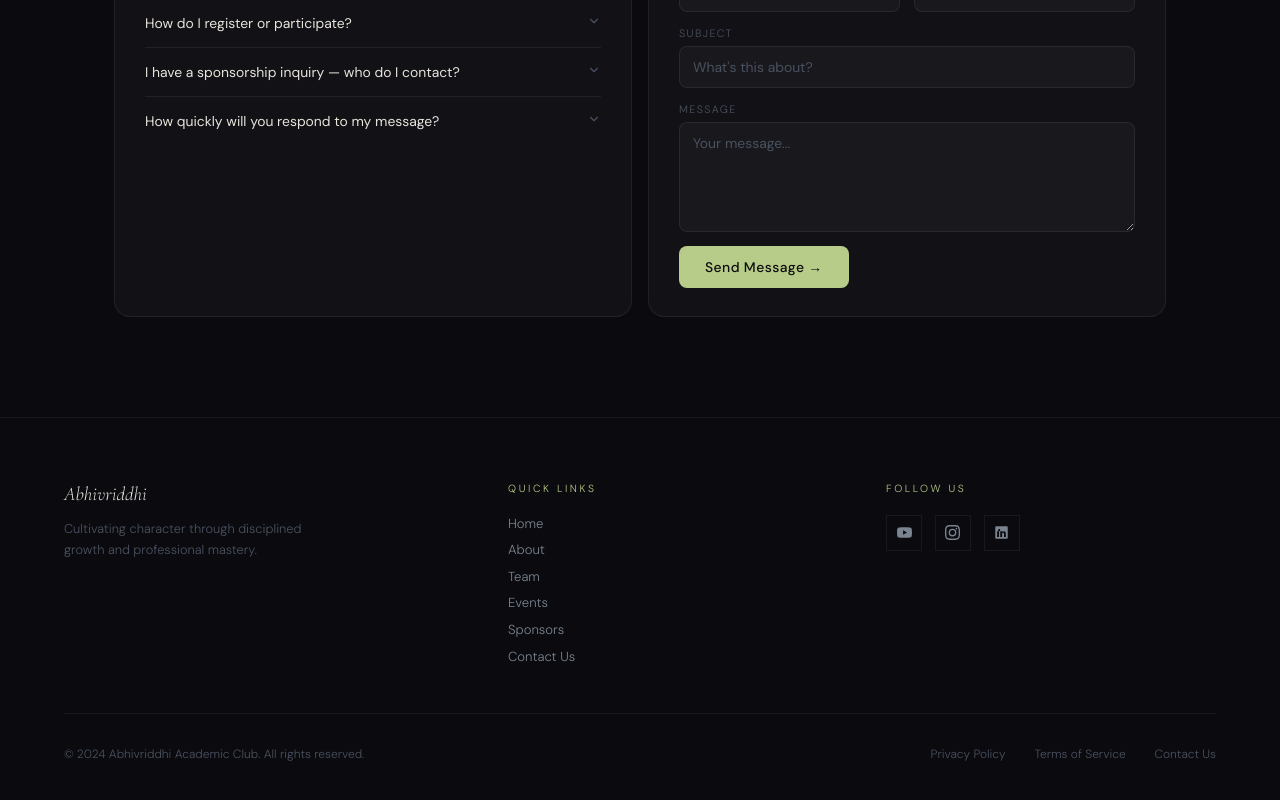
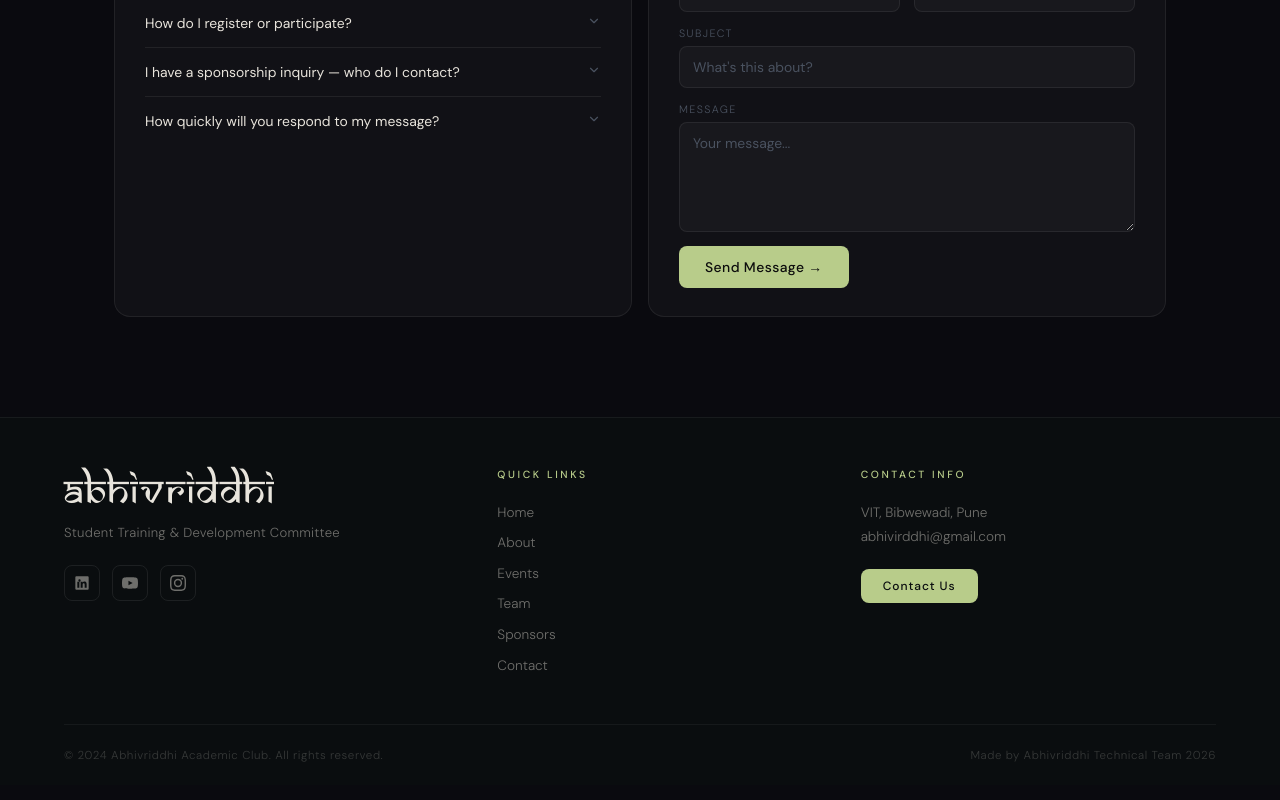
Before and after one commit to Vikrant-K-Thakur/Abhivriddhi-Main-Website, a React (Vite) app: page /contact in a window 1280 px wide. Shown: the part 1883-2683 px from the top of the page. Built offline with nearby package versions, Linux system fonts and the light colour scheme; a web font is replaced by a local one.

Commit message:
Aayan: updated the footer section

```diff
--- a/src/components/Footer.jsx
+++ b/src/components/Footer.jsx
@@ -1,43 +1,149 @@
 import { Link } from 'react-router-dom';
+
+const links = [
+  ['Home',     '/'],
+  ['About',    '/about'],
+  ['Events',   '/events'],
+  ['Team',     '/team'],
+  ['Sponsors', '/sponsors'],
+  ['Contact',  '/contact'],
+];
 
 export default function Footer() {
   return (
-    <footer>
-      <div className="footer-top">
-        <div>
-          <div className="footer-brand-name">Abhivriddhi</div>
-          <div className="footer-brand-desc">Cultivating character through disciplined growth and professional mastery.</div>
-        </div>
-        <div>
-          <div className="footer-col-title">Quick Links</div>
-          <div className="footer-organizer">
-            {[['Home', '/'], ['About', '/about'], ['Team', '/team'], ['Events', '/events'], ['Sponsors', '/sponsors'], ['Contact Us', '/contact']].map(([label, to]) => (
-              <Link key={to} to={to} className="organizer-item" style={{ textDecoration: 'none' }}>{label}</Link>
-            ))}
-          </div>
-        </div>
-        <div>
-          <div className="footer-col-title">Follow Us</div>
-          <div className="footer-social">
-            <a href="#" className="social-btn" title="YouTube">
-              <svg width="15" height="15" viewBox="0 0 24 24" fill="currentColor"><path d="M23.5 6.2a3 3 0 00-2.1-2.1C19.5 3.5 12 3.5 12 3.5s-7.5 0-9.4.6A3 3 0 00.5 6.2C0 8.1 0 12 0 12s0 3.9.5 5.8a3 3 0 002.1 2.1c1.9.6 9.4.6 9.4.6s7.5 0 9.4-.6a3 3 0 002.1-2.1C24 15.9 24 12 24 12s0-3.9-.5-5.8zM9.7 15.5V8.5l6.3 3.5-6.3 3.5z"/></svg>
+    <footer style={{
+      background: '#0a0d0f',
+      color: '#e8e4dc',
+      padding: '50px 4rem 0',
+      borderTop: '1px solid rgba(255,255,255,0.06)',
+      fontFamily: "'DM Sans', sans-serif",
+    }}>
+      {/* Main 3-column grid */}
+      <div style={{
+        display: 'flex', gap: '3rem', flexWrap: 'wrap',
+        justifyContent: 'space-between', marginBottom: '2.5rem',
+      }}>
+
+        {/* Left — Brand */}
+        <div style={{ flex: '1 1 250px' }}>
+          <div style={{
+            fontFamily: "'Saman', serif",
+            fontSize: '2.5rem', fontWeight: 400,
+            color: '#e8e4dc', marginBottom: '0.4rem',
+            letterSpacing: '0.04em',
+          }}>Abhivriddhi</div>
+          <div style={{
+            fontSize: '0.82rem', color: 'rgba(232,228,220,0.45)',
+            marginBottom: '1.5rem', letterSpacing: '0.02em',
+          }}>Student Training &amp; Development Committee</div>
+          <div style={{ display: 'flex', gap: '12px' }}>
+            {/* LinkedIn */}
+            <a href="#" aria-label="LinkedIn" style={{
+              color: 'rgba(232,228,220,0.45)', width: 36, height: 36,
+              display: 'flex', alignItems: 'center', justifyContent: 'center',
+              border: '1px solid rgba(255,255,255,0.08)', borderRadius: 8,
+              transition: 'color 0.3s, border-color 0.3s',
+            }}
+            onMouseEnter={e => { e.currentTarget.style.color='#b8cc8a'; e.currentTarget.style.borderColor='rgba(184,204,138,0.35)'; }}
+            onMouseLeave={e => { e.currentTarget.style.color='rgba(232,228,220,0.45)'; e.currentTarget.style.borderColor='rgba(255,255,255,0.08)'; }}>
+              <svg width="16" height="16" viewBox="0 0 24 24" fill="currentColor"><path d="M20.5 2h-17A1.5 1.5 0 002 3.5v17A1.5 1.5 0 003.5 22h17a1.5 1.5 0 001.5-1.5v-17A1.5 1.5 0 0020.5 2zM8 19H5v-9h3zM6.5 8.25A1.75 1.75 0 118.3 10 1.78 1.78 0 016.5 8.25zM19 19h-3v-4.74c0-1.42-.6-1.93-1.38-1.93A1.74 1.74 0 0013 14.19V19h-3v-9h2.9v1.3a3.11 3.11 0 012.7-1.4c1.55 0 3.36.86 3.36 3.66z"/></svg>
             </a>
-            <a href="#" className="social-btn" title="Instagram">
-              <svg width="15" height="15" viewBox="0 0 24 24" fill="currentColor"><path d="M12 2.2c3.2 0 3.6 0 4.9.1 3.3.1 4.8 1.7 4.9 4.9.1 1.3.1 1.6.1 4.8 0 3.2 0 3.6-.1 4.8-.1 3.2-1.7 4.8-4.9 4.9-1.3.1-1.6.1-4.9.1-3.2 0-3.6 0-4.8-.1-3.3-.1-4.8-1.7-4.9-4.9C2.2 15.6 2.2 15.2 2.2 12c0-3.2 0-3.6.1-4.8C2.4 3.9 4 2.3 7.2 2.3c1.2-.1 1.6-.1 4.8-.1zM12 0C8.7 0 8.3 0 7.1.1 2.7.3.3 2.7.1 7.1.0 8.3 0 8.7 0 12c0 3.3 0 3.7.1 4.9.2 4.4 2.6 6.8 7 7C8.3 24 8.7 24 12 24c3.3 0 3.7 0 4.9-.1 4.4-.2 6.8-2.6 7-7 .1-1.2.1-1.6.1-4.9 0-3.3 0-3.7-.1-4.9C23.7 2.7 21.3.3 16.9.1 15.7 0 15.3 0 12 0zm0 5.8a6.2 6.2 0 100 12.4A6.2 6.2 0 0012 5.8zM12 16a4 4 0 110-8 4 4 0 010 8zm6.4-11.8a1.4 1.4 0 100 2.8 1.4 1.4 0 000-2.8z"/></svg>
+            {/* YouTube */}
+            <a href="#" aria-label="YouTube" style={{
+              color: 'rgba(232,228,220,0.45)', width: 36, height: 36,
+              display: 'flex', alignItems: 'center', justifyContent: 'center',
+              border: '1px solid rgba(255,255,255,0.08)', borderRadius: 8,
+              transition: 'color 0.3s, border-color 0.3s',
+            }}
+            onMouseEnter={e => { e.currentTarget.style.color='#b8cc8a'; e.currentTarget.style.borderColor='rgba(184,204,138,0.35)'; }}
+            onMouseLeave={e => { e.currentTarget.style.color='rgba(232,228,220,0.45)'; e.currentTarget.style.borderColor='rgba(255,255,255,0.08)'; }}>
+              <svg width="16" height="16" viewBox="0 0 24 24" fill="currentColor"><path d="M23.5 6.2a3 3 0 00-2.1-2.1C19.5 3.5 12 3.5 12 3.5s-7.5 0-9.4.6A3 3 0 00.5 6.2C0 8.1 0 12 0 12s0 3.9.5 5.8a3 3 0 002.1 2.1c1.9.6 9.4.6 9.4.6s7.5 0 9.4-.6a3 3 0 002.1-2.1C24 15.9 24 12 24 12s0-3.9-.5-5.8zM9.7 15.5V8.5l6.3 3.5-6.3 3.5z"/></svg>
             </a>
-            <a href="#" className="social-btn" title="LinkedIn">
-              <svg width="15" height="15" viewBox="0 0 24 24" fill="currentColor"><path d="M20.5 2h-17A1.5 1.5 0 002 3.5v17A1.5 1.5 0 003.5 22h17a1.5 1.5 0 001.5-1.5v-17A1.5 1.5 0 0020.5 2zM8 19H5v-9h3zM6.5 8.25A1.75 1.75 0 118.3 10 1.78 1.78 0 016.5 8.25zM19 19h-3v-4.74c0-1.42-.6-1.93-1.38-1.93A1.74 1.74 0 0013 14.19V19h-3v-9h2.9v1.3a3.11 3.11 0 012.7-1.4c1.55 0 3.36.86 3.36 3.66z"/></svg>
+            {/* Instagram */}
+            <a href="#" aria-label="Instagram" style={{
+              color: 'rgba(232,228,220,0.45)', width: 36, height: 36,
+              display: 'flex', alignItems: 'center', justifyContent: 'center',
+              border: '1px solid rgba(255,255,255,0.08)', borderRadius: 8,
+              transition: 'color 0.3s, border-color 0.3s',
+            }}
+            onMouseEnter={e => { e.currentTarget.style.color='#b8cc8a'; e.currentTarget.style.borderColor='rgba(184,204,138,0.35)'; }}
+            onMouseLeave={e => { e.currentTarget.style.color='rgba(232,228,220,0.45)'; e.currentTarget.style.borderColor='rgba(255,255,255,0.08)'; }}>
+              <svg width="16" height="16" viewBox="0 0 24 24" fill="currentColor"><path d="M12 2.2c3.2 0 3.6 0 4.9.1 3.3.1 4.8 1.7 4.9 4.9.1 1.3.1 1.6.1 4.8 0 3.2 0 3.6-.1 4.8-.1 3.2-1.7 4.8-4.9 4.9-1.3.1-1.6.1-4.9.1-3.2 0-3.6 0-4.8-.1-3.3-.1-4.8-1.7-4.9-4.9C2.2 15.6 2.2 15.2 2.2 12c0-3.2 0-3.6.1-4.8C2.4 3.9 4 2.3 7.2 2.3c1.2-.1 1.6-.1 4.8-.1zM12 0C8.7 0 8.3 0 7.1.1 2.7.3.3 2.7.1 7.1 0 8.3 0 8.7 0 12c0 3.3 0 3.7.1 4.9.2 4.4 2.6 6.8 7 7C8.3 24 8.7 24 12 24c3.3 0 3.7 0 4.9-.1 4.4-.2 6.8-2.6 7-7 .1-1.2.1-1.6.1-4.9 0-3.3 0-3.7-.1-4.9C23.7 2.7 21.3.3 16.9.1 15.7 0 15.3 0 12 0zm0 5.8a6.2 6.2 0 100 12.4A6.2 6.2 0 0012 5.8zM12 16a4 4 0 110-8 4 4 0 010 8zm6.4-11.8a1.4 1.4 0 100 2.8 1.4 1.4 0 000-2.8z"/></svg>
             </a>
           </div>
         </div>
+
+        {/* Center — Quick Links */}
+        <div style={{ flex: '1 1 180px' }}>
+          <div style={{
+            fontSize: '0.65rem', fontWeight: 500,
+            letterSpacing: '0.25em', textTransform: 'uppercase',
+            color: '#b8cc8a', marginBottom: '1.2rem',
+          }}>Quick Links</div>
+          <ul style={{ listStyle: 'none', padding: 0, margin: 0 }}>
+            {links.map(([label, to]) => (
+              <li key={to} style={{ marginBottom: '0.6rem' }}>
+                <Link to={to} style={{
+                  fontSize: '0.85rem', fontWeight: 300,
+                  color: 'rgba(232,228,220,0.45)',
+                  textDecoration: 'none', transition: 'color 0.25s',
+                }}
+                onMouseEnter={e => e.currentTarget.style.color='#b8cc8a'}
+                onMouseLeave={e => e.currentTarget.style.color='rgba(232,228,220,0.45)'}
+                >{label}</Link>
+              </li>
+            ))}
+          </ul>
+        </div>
+
+        {/* Right — Contact Info */}
+        <div style={{ flex: '1 1 220px' }}>
+          <div style={{
+            fontSize: '0.65rem', fontWeight: 500,
+            letterSpacing: '0.25em', textTransform: 'uppercase',
+            color: '#b8cc8a', marginBottom: '1.2rem',
+          }}>Contact Info</div>
+          <div style={{ fontSize: '0.85rem', fontWeight: 300, color: 'rgba(232,228,220,0.45)', lineHeight: 1.8 }}>
+            <a href="https://maps.google.com/?q=Vishwakarma+Institute+of+Technology+Bibwewadi+Pune" target="_blank" rel="noopener noreferrer" style={{ color:'rgba(232,228,220,0.45)', textDecoration:'none', transition:'color 0.25s', display:'block' }}
+            onMouseEnter={e => e.currentTarget.style.color='#b8cc8a'}
+            onMouseLeave={e => e.currentTarget.style.color='rgba(232,228,220,0.45)'}
+            >VIT, Bibwewadi, Pune</a>
+            <a href="mailto:abhivirddhi@gmail.com" style={{ color:'rgba(232,228,220,0.45)', textDecoration:'none', transition:'color 0.25s', display:'block', marginBottom:'1.2rem' }}
+            onMouseEnter={e => e.currentTarget.style.color='#b8cc8a'}
+            onMouseLeave={e => e.currentTarget.style.color='rgba(232,228,220,0.45)'}
+            >abhivirddhi@gmail.com</a>
+          </div>
+          <Link to="/contact" style={{
+            display: 'inline-block',
+            fontFamily: "'DM Sans', sans-serif",
+            fontSize: '0.75rem', fontWeight: 500,
+            letterSpacing: '0.08em',
+            color: '#0a0d0f', background: '#b8cc8a',
+            padding: '9px 22px', borderRadius: 8,
+            textDecoration: 'none',
+            transition: 'background 0.3s',
+          }}
+          onMouseEnter={e => e.currentTarget.style.background='#cde09e'}
+          onMouseLeave={e => e.currentTarget.style.background='#b8cc8a'}
+          >Contact Us</Link>
+        </div>
       </div>
-      <div className="footer-bottom">
-        <div className="footer-copy">© 2024 Abhivriddhi Academic Club. All rights reserved.</div>
-        <div className="footer-links">
-          <a href="#">Privacy Policy</a>
-          <a href="#">Terms of Service</a>
-          <Link to="/contact">Contact Us</Link>
-        </div>
+
+      {/* Bottom bar */}
+      <div style={{
+        borderTop: '1px solid rgba(255,255,255,0.05)',
+        padding: '1.4rem 0',
+        display: 'flex',
+        justifyContent: 'space-between',
+        alignItems: 'center',
+        flexWrap: 'wrap',
+        gap: '0.5rem',
+        fontSize: '0.72rem', fontWeight: 300,
+        color: 'rgba(232,228,220,0.2)',
+        letterSpacing: '0.05em',
+      }}>
+        <span>© 2024 Abhivriddhi Academic Club. All rights reserved.</span>
+        <span>Made by Abhivriddhi Technical Team 2026</span>
       </div>
     </footer>
   );
--- a/src/pages/Contact.jsx
+++ b/src/pages/Contact.jsx
@@ -544,11 +544,7 @@ export default function Contact() {
 
       </div>
 
-      {/* Floating scroll-to-form button */}
-      <button className={`c-fab ${showFab ? 'on' : ''}`} onClick={() => formRef.current?.scrollIntoView({ behavior: 'smooth', block: 'start' })}>
-        <svg width="14" height="14" viewBox="0 0 24 24" fill="none" stroke="currentColor" strokeWidth="2" strokeLinecap="round" strokeLinejoin="round"><path d="M21 15a2 2 0 01-2 2H7l-4 4V5a2 2 0 012-2h14a2 2 0 012 2z"/></svg>
-        Write to us
-      </button>
+
     </div>
   );
 }
```
